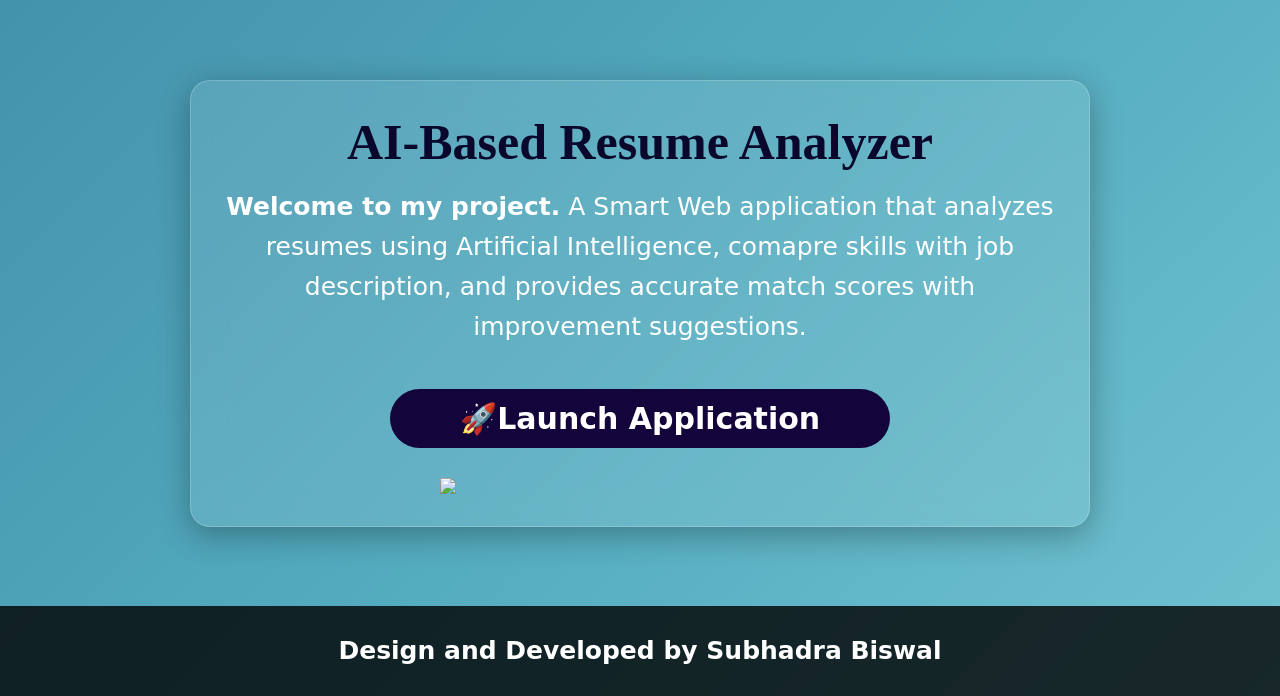
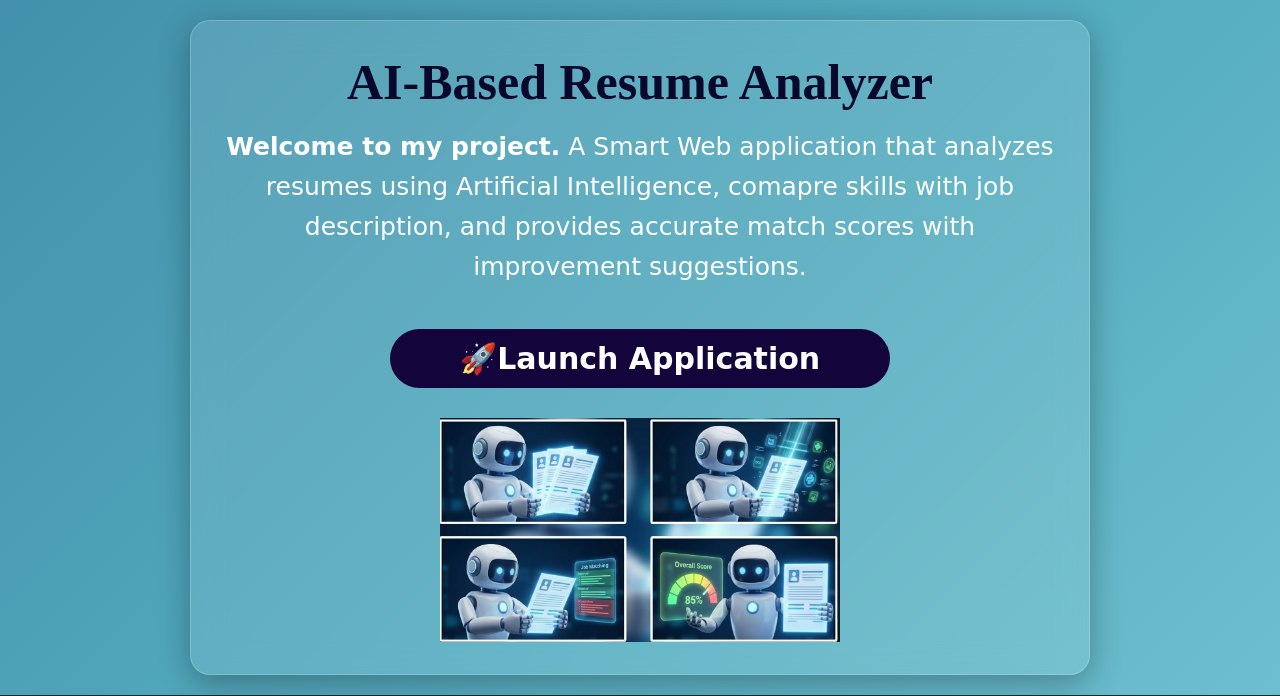
Before and after one commit to subhadrasony1312-dot/AI-Based_ResumeAnalyzer, a plain HTML site: page index.html in a window 1280 px wide. Shown: the top 696 px of the page. Drawn offline with Linux system fonts and the light colour scheme.

Commit message:
Update index.html

```diff
--- a/index.html
+++ b/index.html
@@ -27,7 +27,7 @@
                 <a href="https://ai-based-resume-analyzer-7dt8.onrender.com" target="_blank" class="btn">
                     🚀Launch Application
                 </a>
-                <img src="images/robot_ai.png" class="robot-animation">
+                <img src="robot_ai.png" class="robot-animation">
             </div>
 
         </div>
```
